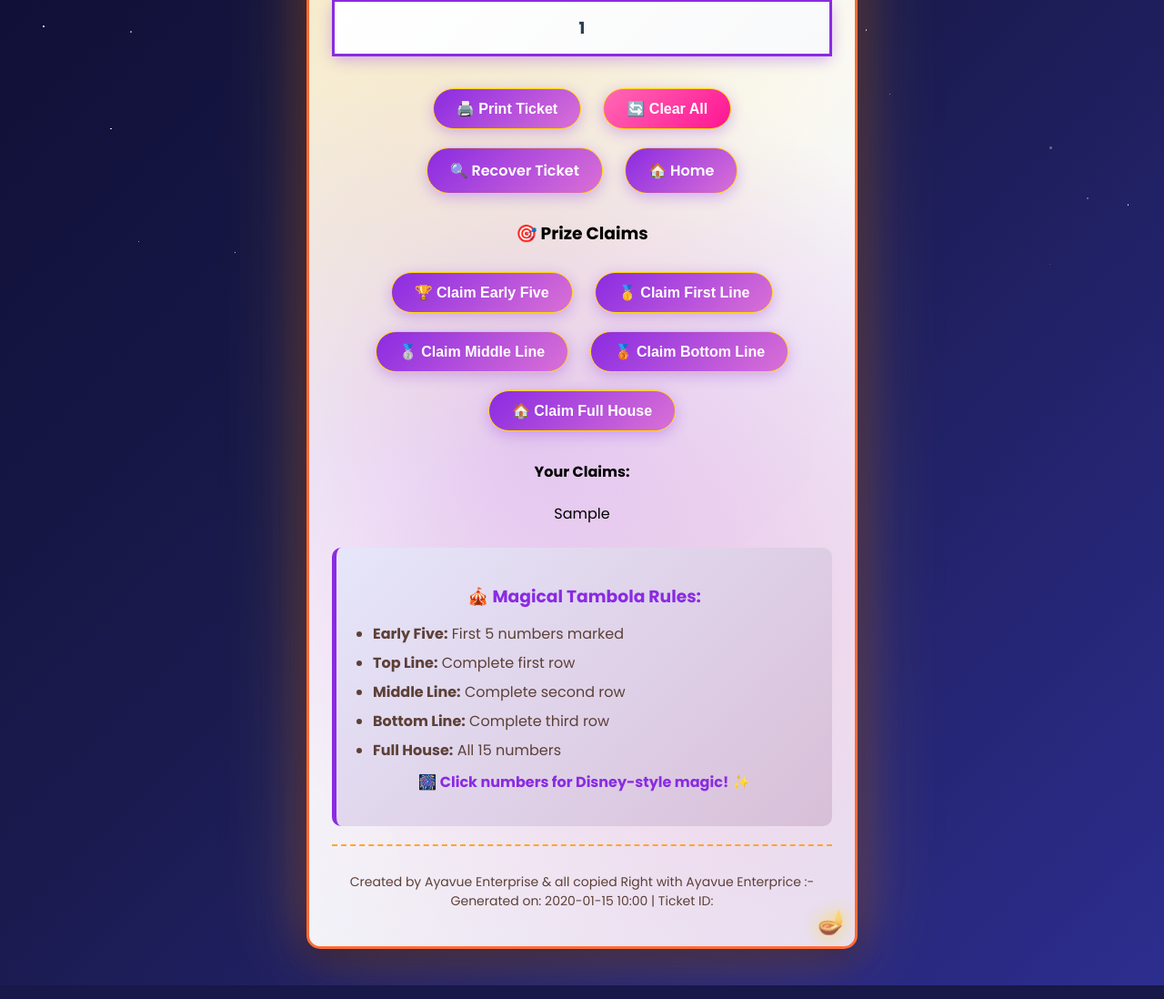
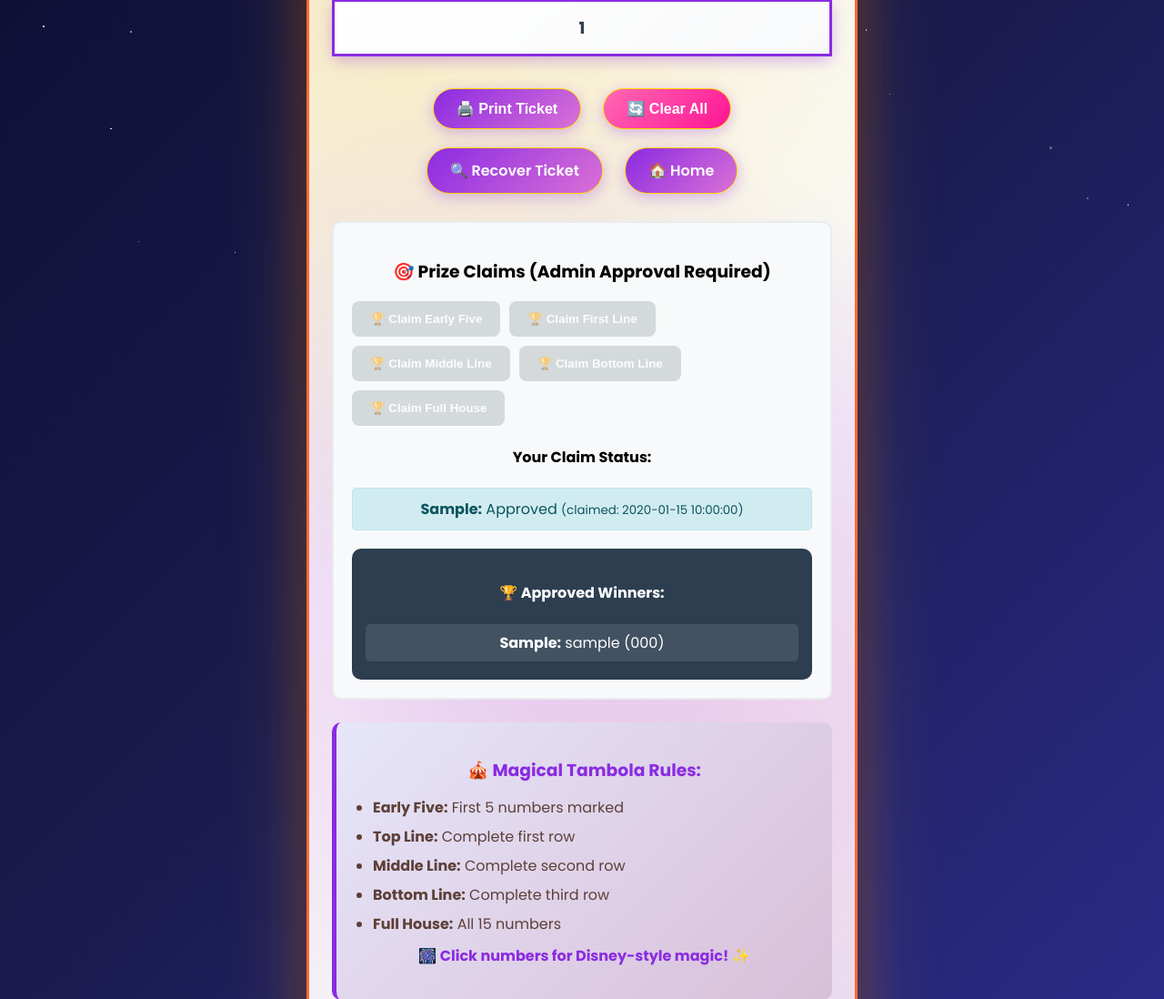
Before and after one commit to ayanlove81-creator/Tambola, a Python web app: template templates/ticket.html in a window 1280 px wide. Shown: the part 402-1500 px from the top of the page at 91% size. Run offline with Jinja, Linux system fonts and the light colour scheme; the template is opened without the code that fills it: most values are stand-ins (such as "Sample title", 1, 10 or a date in 2020).

Commit message:
Update ticket.html

```diff
--- a/templates/ticket.html
+++ b/templates/ticket.html
@@ -477,6 +477,99 @@
         .ticket-container {
             animation: ticketAppear 0.6s ease-out;
         }
+        .prize-section {
+    margin: 20px 0;
+    padding: 20px;
+    background: #f8f9fa;
+    border-radius: 10px;
+    border: 2px solid #e9ecef;
+}
+
+.prize-buttons {
+    display: flex;
+    flex-wrap: wrap;
+    gap: 10px;
+    margin: 15px 0;
+}
+
+.btn-prize {
+    padding: 12px 20px;
+    border: none;
+    border-radius: 8px;
+    font-weight: 600;
+    cursor: pointer;
+    transition: all 0.3s ease;
+    background: #3498db;
+    color: white;
+}
+
+.btn-prize:hover:not(:disabled) {
+    background: #2980b9;
+    transform: translateY(-2px);
+}
+
+.btn-prize:disabled {
+    background: #bdc3c7;
+    cursor: not-allowed;
+    opacity: 0.6;
+}
+
+.btn-prize.pending {
+    background: #f39c12;
+}
+
+.btn-prize.approved {
+    background: #27ae60;
+}
+
+.claim-status {
+    margin: 10px 0;
+    padding: 10px;
+    border-radius: 5px;
+}
+
+.status-pending {
+    background: #fff3cd;
+    border: 1px solid #ffeaa7;
+    color: #856404;
+}
+
+.status-approved {
+    background: #d1ecf1;
+    border: 1px solid #bee5eb;
+    color: #0c5460;
+}
+
+.status-rejected {
+    background: #f8d7da;
+    border: 1px solid #f5c6cb;
+    color: #721c24;
+}
+
+.winners-board {
+    margin-top: 20px;
+    padding: 15px;
+    background: #2c3e50;
+    color: white;
+    border-radius: 10px;
+}
+
+.winner-item {
+    padding: 8px;
+    margin: 5px 0;
+    background: rgba(255,255,255,0.1);
+    border-radius: 5px;
+}
+
+.prize-badge {
+    display: inline-block;
+    padding: 5px 10px;
+    margin: 2px;
+    background: #3498db;
+    color: white;
+    border-radius: 15px;
+    font-size: 0.8em;
+}
     </style>
 </head>
 <body>
@@ -551,7 +644,7 @@
         </div>
         <!-- Prize Claiming Section -->
 <div class="prize-section">
-    <h3>🎯 Prize Claims</h3>
+    <h3>🎯 Prize Claims (Admin Approval Required)</h3>
 
     {% if session.get('claim_message') %}
     <div class="alert alert-{{ 'success' if session.get('claim_success') else 'error' }}">
@@ -560,61 +653,63 @@
     {% endif %}
 
     <div class="prize-buttons">
-        <form method="POST" action="/claim_prize" style="display: inline;">
-            <input type="hidden" name="ticket_code" value="{{ ticket_code }}">
-            <input type="hidden" name="prize_type" value="early_five">
-            <button type="submit" class="btn btn-prize"
-                   {{ 'disabled' if not patterns.early_five else '' }}>
-                🏆 Claim Early Five
-            </button>
-        </form>
+        {% for prize in ['early_five', 'first_line', 'middle_line', 'bottom_line', 'full_house'] %}
+            {% set prize_name = prize.replace('_', ' ').title() %}
+            {% set user_claim = user_prizes|selectattr('prize_type', 'equalto', prize)|first %}
 
-        <form method="POST" action="/claim_prize" style="display: inline;">
-            <input type="hidden" name="ticket_code" value="{{ ticket_code }}">
-            <input type="hidden" name="prize_type" value="first_line">
-            <button type="submit" class="btn btn-prize"
-                   {{ 'disabled' if not patterns.first_line else '' }}>
-                🥇 Claim First Line
-            </button>
-        </form>
+            <form method="POST" action="/claim_prize" style="display: inline;">
+                <input type="hidden" name="ticket_code" value="{{ ticket_code }}">
+                <input type="hidden" name="prize_type" value="{{ prize }}">
+                <button type="submit" class="btn-prize
+                    {% if user_claim %}
+                        {% if user_claim.status == 'pending' %}pending
+                        {% elif user_claim.status == 'approved' %}approved
+                        {% endif %}
+                    {% endif %}"
+                    {% if not patterns[prize] or user_claim %}disabled{% endif %}>
 
-        <form method="POST" action="/claim_prize" style="display: inline;">
-            <input type="hidden" name="ticket_code" value="{{ ticket_code }}">
-            <input type="hidden" name="prize_type" value="middle_line">
-            <button type="submit" class="btn btn-prize"
-                   {{ 'disabled' if not patterns.middle_line else '' }}>
-                🥈 Claim Middle Line
-            </button>
-        </form>
-
-        <form method="POST" action="/claim_prize" style="display: inline;">
-            <input type="hidden" name="ticket_code" value="{{ ticket_code }}">
-            <input type="hidden" name="prize_type" value="bottom_line">
-            <button type="submit" class="btn btn-prize"
-                   {{ 'disabled' if not patterns.bottom_line else '' }}>
-                🥉 Claim Bottom Line
-            </button>
-        </form>
-
-        <form method="POST" action="/claim_prize" style="display: inline;">
-            <input type="hidden" name="ticket_code" value="{{ ticket_code }}">
-            <input type="hidden" name="prize_type" value="full_house">
-            <button type="submit" class="btn btn-prize"
-                   {{ 'disabled' if not patterns.full_house else '' }}>
-                🏠 Claim Full House
-            </button>
-        </form>
+                    {% if user_claim %}
+                        {% if user_claim.status == 'pending' %}⏳ {{ prize_name }}
+                        {% elif user_claim.status == 'approved' %}✅ {{ prize_name }}
+                        {% else %}❌ {{ prize_name }}{% endif %}
+                    {% else %}
+                        🏆 Claim {{ prize_name }}
+                    {% endif %}
+                </button>
+            </form>
+        {% endfor %}
     </div>
 
+    <!-- Show user's claim status -->
     {% if user_prizes %}
-    <div class="my-prizes">
-        <h4>Your Claims:</h4>
+    <div class="my-claims">
+        <h4>Your Claim Status:</h4>
         {% for prize in user_prizes %}
-        <span class="prize-badge">{{ prize.prize_type.replace('_', ' ').title() }}</span>
+            <div class="claim-status status-{{ prize.status }}">
+                <strong>{{ prize.prize_type.replace('_', ' ').title() }}:</strong>
+                {{ prize.status|title }}
+                <small>(claimed: {{ prize.claimed_at }})</small>
+            </div>
         {% endfor %}
     </div>
     {% endif %}
+
+    <!-- Winners Board -->
+    <div class="winners-board">
+        <h4>🏆 Approved Winners:</h4>
+        {% if approved_winners %}
+            {% for winner in approved_winners %}
+            <div class="winner-item">
+                <strong>{{ winner.prize_type.replace('_', ' ').title() }}:</strong>
+                {{ winner.user_name }} ({{ winner.ticket_code }})
+            </div>
+            {% endfor %}
+        {% else %}
+            <div>No winners approved yet</div>
+        {% endif %}
+    </div>
 </div>
+
         <div class="instructions">
             <h3>🎪 Magical Tambola Rules:</h3>
             <ul>
```
